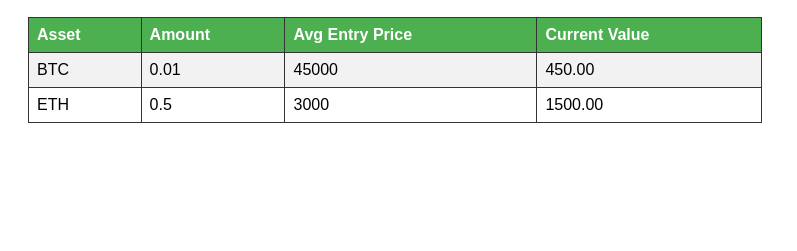
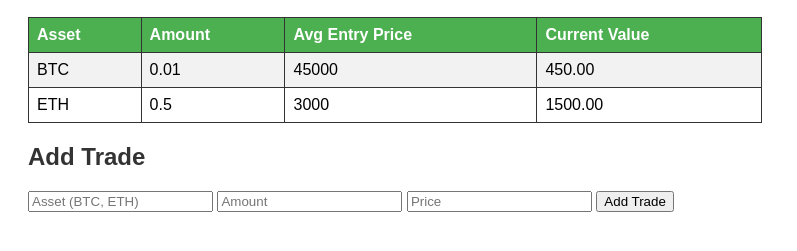
Before and after one commit to Dasja1990/trading-journal-web, a plain HTML site: page index.html in a window 1280 px wide. Shown: the part 139-390 px from the top of the page, without its empty margins (0-797 px from the left). Drawn offline with Linux system fonts and the light colour scheme.

Commit message:
Update index.html

```diff
--- a/index.html
+++ b/index.html
@@ -21,3 +21,10 @@
     <script src="script.js"></script>
 </body>
 </html>
+<h2>Add Trade</h2>
+<form id="trade-form">
+    <input type="text" id="asset" placeholder="Asset (BTC, ETH)" required>
+    <input type="number" id="amount" placeholder="Amount" step="0.0001" required>
+    <input type="number" id="price" placeholder="Price" step="0.01" required>
+    <button type="submit">Add Trade</button>
+</form>
```
